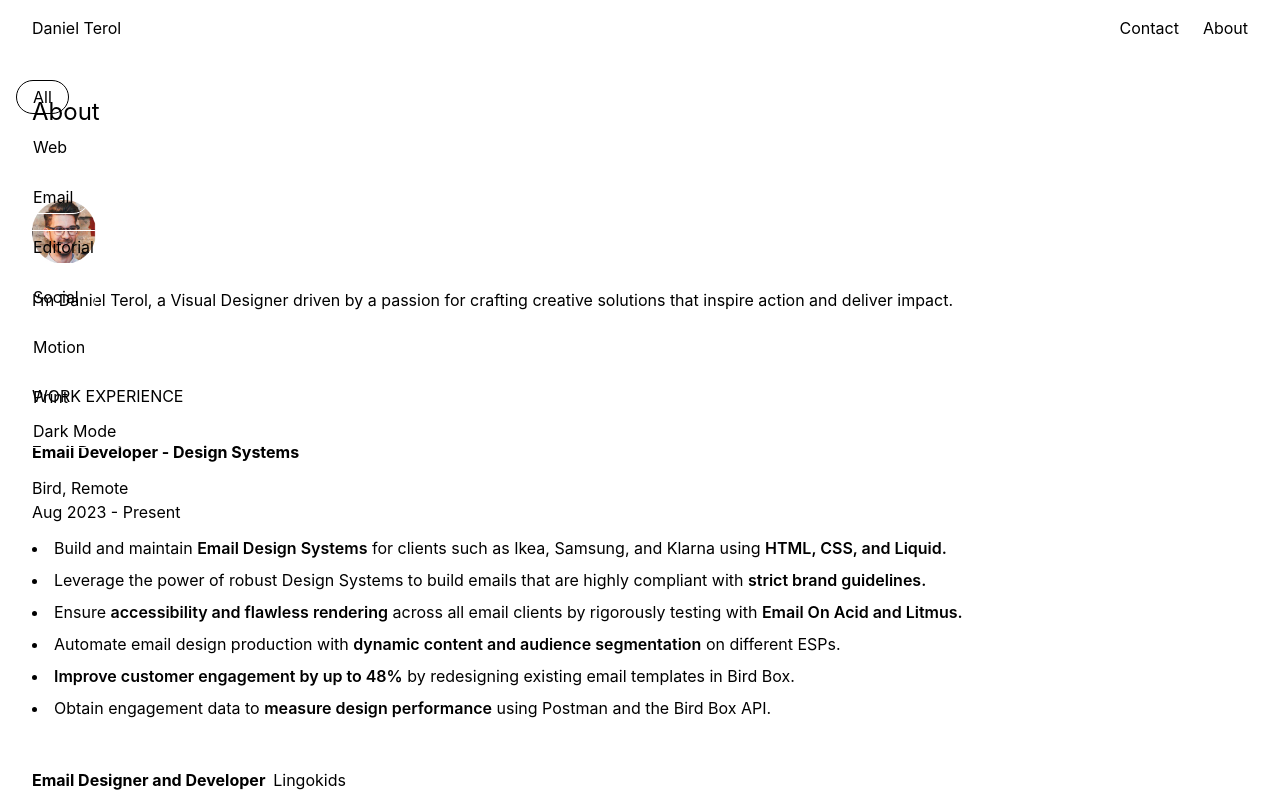
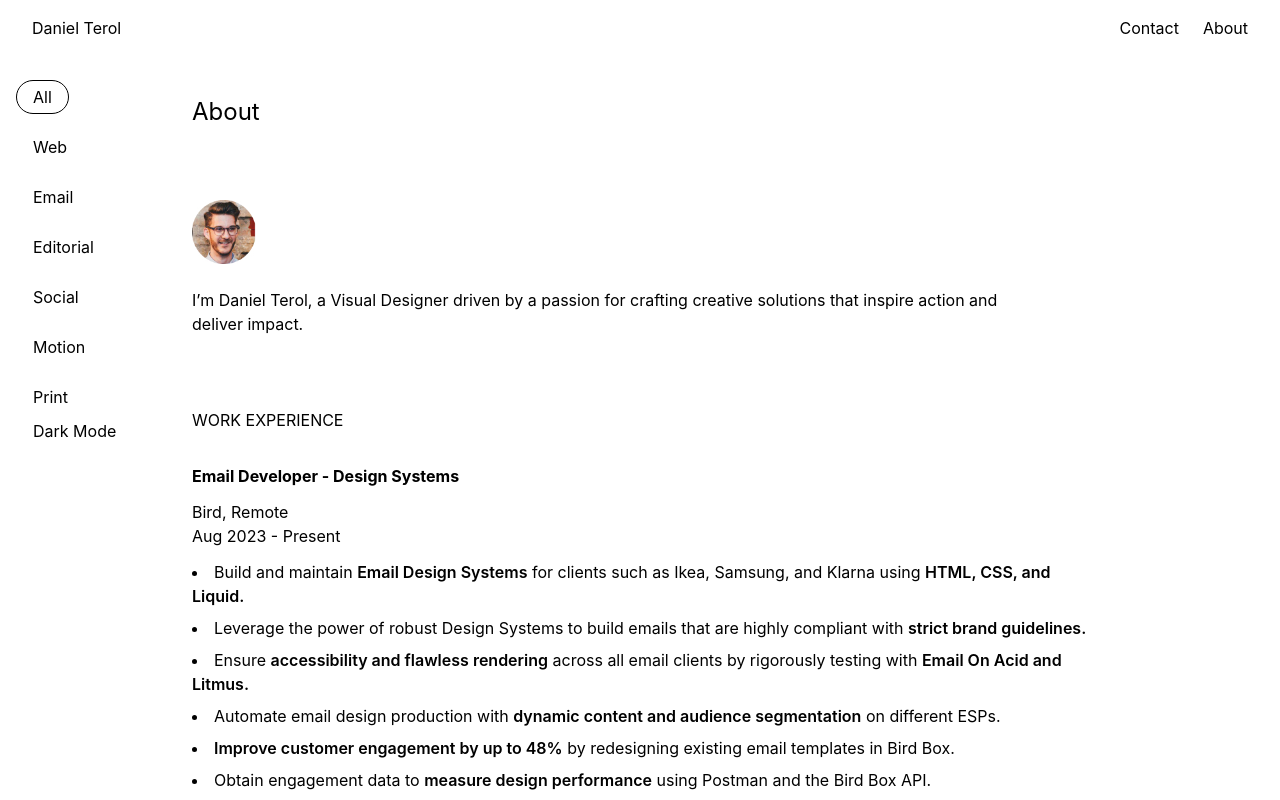
Before and after one commit to Detege/DtPortfolio2025, a React (Vite) app: page /about in a window 1280 px wide. Built offline with nearby package versions, Linux system fonts and the light colour scheme.

Commit message:
extract CV sections to a new component and partially fill out the cv. Improve UX of how entries expand and collapse

```diff
--- /dev/null
+++ b/src/components/ExperienceSection.tsx
@@ -0,0 +1,101 @@
+import { useState } from "react";
+
+type ExperienceSegment = {
+  text: string;
+  bold: boolean;
+};
+
+type ExperienceDetail = ExperienceSegment[];
+
+type Experience = {
+  id: number;
+  expandDefault: boolean;
+  section: string;
+  title: string;
+  company?: string;
+  location?: string;
+  period?: string;
+  details: ExperienceDetail[];
+};
+
+type ExperienceSectionProps = {
+  title: string;
+  experiences: Experience[];
+};
+
+export default function ExperienceSection({
+  title,
+  experiences,
+}: ExperienceSectionProps) {
+  const [expandedIds, setExpandedIds] = useState<number[]>(
+    experiences.filter((exp) => exp.expandDefault).map((exp) => exp.id)
+  );
+
+  function toggleExpand(id: number) {
+    setExpandedIds((prev) =>
+      prev.includes(id) ? prev.filter((item) => item !== id) : [...prev, id]
+    );
+  }
+
+  return (
+    <div className="space-y-8">
+      <h2 className="uppercase">{title}</h2>
+      {experiences.map((exp) => (
+        <div key={exp.id} className="space-y-3 pb-4">
+          {expandedIds.includes(exp.id) ? (
+            <div className="space-y-3">
+              <button
+                onClick={() => toggleExpand(exp.id)}
+                className="text-left w-full cursor-pointer hover:text-neutral-500"
+              >
+                <h3 className="font-bold">{exp.title}</h3>
+              </button>
+              <p>
+                {exp.company ? `${exp.company}` : ""}
+                {exp.location ? `, ${exp.location}` : ""}
+                <br />
+                {exp.period ? `${exp.period}` : ""}
+              </p>
+              <ul className="list-disc list-inside space-y-2">
+                {exp.details.map((sentence, index) => (
+                  <li key={index}>
+                    {sentence.map((segment, i) =>
+                      segment.bold ? (
+                        <strong key={i} className="font-semibold">
+                          {segment.text}
+                        </strong>
+                      ) : (
+                        <span key={i}>{segment.text}</span>
+                      )
+                    )}
+                  </li>
+                ))}
+              </ul>
+            </div>
+          ) : (
+            <div className="space-y-2">
+              <button
+                onClick={() => toggleExpand(exp.id)}
+                className="text-left w-full"
+              >
+                <h3 className="font-bold">
+                  {exp.title}
+
+                  <span className="font-normal pl-1">
+                    {exp.company ? `${exp.company}` : ""}
+                  </span>
+                </h3>
+              </button>
+              <button
+                onClick={() => toggleExpand(exp.id)}
+                className="underline text-sm cursor-pointer"
+              >
+                See {exp.section}
+              </button>
+            </div>
+          )}
+        </div>
+      ))}
+    </div>
+  );
+}
--- a/src/copy/Experiences.json
+++ b/src/copy/Experiences.json
@@ -1,6 +1,8 @@
 [
   {
     "id": 1,
+    "expandDefault": true,
+    "section": "experience",
     "title": "Email Developer - Design Systems",
     "company": "Bird",
     "location": "Remote",
@@ -40,6 +42,8 @@
   },
   {
     "id": 2,
+    "expandDefault": false,
+    "section": "experience",
     "title": "Email Designer and Developer",
     "company": "Lingokids",
     "location": "Freelance",
@@ -61,6 +65,8 @@
   },
   {
     "id": 3,
+    "expandDefault": false,
+    "section": "experience",
     "title": "Digital Designer",
     "company": "Atomic.ie",
     "location": "",
@@ -85,6 +91,8 @@
   },
   {
     "id": 4,
+    "expandDefault": false,
+    "section": "experience",
     "title": "Graphic Designer",
     "company": "Indeed.com",
     "location": "",
@@ -110,5 +118,172 @@
         { "text": " over a year.", "bold": false }
       ]
     ]
+  },
+  {
+    "id": 5,
+    "expandDefault": false,
+    "section": "experience",
+    "title": "Graphic Designer",
+    "company": "Indeed.com",
+    "location": "",
+    "period": "Feb 2017 - Feb 2021",
+    "details": [
+      [
+        { "text": "Work on cross-discipline design projects from ", "bold": false },
+        { "text": "direct mail to large format corporeal design", "bold": true },
+        { "text": " including ", "bold": false },
+        { "text": "social media", "bold": true },
+        { "text": " and ", "bold": false },
+        { "text": "online display static and animated", "bold": true },
+        { "text": " advertising pieces.", "bold": false }
+      ],
+      [
+        { "text": "Write JavaScript programs to ", "bold": false },
+        { "text": "automate production of marketing assets,", "bold": true },
+        { "text": " including print materials, digital PDFs and localisation of video advertising.", "bold": false }
+      ],
+      [
+        { "text": "Optimise social media campaign audiences and creative pieces ", "bold": false },
+        { "text": "reducing advertising spending by $1M", "bold": true },
+        { "text": " over a year.", "bold": false }
+      ]
+    ]
+  },
+  {
+    "id": 6,
+    "expandDefault": false,
+    "section": "experience",
+    "title": "Front-end Developer (Personal Project)",
+    "company": "Formula One Application",
+    "location": "",
+    "period": "May 2024 – Present",
+    "details": [
+      [
+        { "text": "Developed a web application using ", "bold": false },
+        { "text": "React and Tailwind CSS", "bold": true },
+        { "text": " to display live and historical data from the OpenF1 API.", "bold": false }
+      ],
+      [
+        { "text": "Implemented features to provide additional information tailored for hardcore Formula One fans, enhancing their race-watching experience.", "bold": false }
+      ],
+      [
+        { "text": "Focused on creating a ", "bold": false },
+        { "text": "responsive and intuitive user interface", "bold": true },
+        { "text": " to ensure seamless interaction across various devices.", "bold": false }
+      ],
+      [
+        { "text": "Utilised Git ", "bold": false },
+        { "text": "for version control,", "bold": true },
+        { "text": " facilitating collaborative development and code management.", "bold": false }
+      ]
+    ]
+  },
+  {
+    "id": 7,
+    "expandDefault": true,
+    "section": "education",
+    "title": "Web Development Online Courses",
+    "company": "",
+    "location": "",
+    "period": "2024",
+    "details": [
+      [
+        { "text": "React 18 Hands-On Tutorial", "bold": false }
+      ],
+      [
+        { "text": "IGit Ultimate Course", "bold": false }
+      ],
+      [
+        { "text": "Figma Plugin Development, Figma Learn, 2022", "bold": false }
+      ],
+      [
+        { "text": "HTML, CSS and Javascript, Mozilla Developer Network Guides and tutorials, 2021", "bold": false }
+      ]
+    ]
+  },
+  {
+    "id": 8,
+    "expandDefault": true,
+    "section": "education",
+    "title": "BA in Visual Communication and Graphic Design",
+    "company": "",
+    "location": "",
+    "period": "2009 – 2014",
+    "details": [
+      [
+        { "text": "TU Dublin, BA in Visual Communication (International Exchange)", "bold": false },
+        { "text": "2013 – 2014", "bold": true }
+      ],
+      [
+        { "text": "EASD Valencia, BA in Graphic Design", "bold": false },
+        { "text": "2009 – 2013", "bold": true }
+      ]
+       ]
+  },
+  {
+    "id": 9,
+    "expandDefault": true,
+    "section": "education",
+    "title": "FE in Advertising and Graphic Design",
+    "company": "",
+    "location": "",
+    "period": "2009 – 2013",
+    "details": [
+      [
+        { "text": "EASD Alicante", "bold": false }
+      ]
+       ]
+  },
+  {
+    "id": 10,
+    "expandDefault": true,
+    "section": "skills",
+    "title": "Design",
+    "company": "",
+    "location": "",
+    "period": "",
+    "details": [
+      [
+        { "text": "Prototyping", "bold": false }
+      ],
+      [
+        { "text": "Figma", "bold": false }
+      ],
+      [
+        { "text": "Framer", "bold": false }
+      ],
+      [
+        { "text": "Motion Graphics and Animation Design", "bold": false }
+      ],
+      [
+        { "text": "Adobe Creative Suite", "bold": false }
+      ]
+    ]
+  },
+  {
+    "id": 11,
+    "expandDefault": true,
+    "section": "skills",
+    "title": "Fron-End Dev.",
+    "company": "",
+    "location": "",
+    "period": "",
+    "details": [
+      [
+        { "text": "React", "bold": false }
+      ],
+      [
+        { "text": "HTML, CSS, HTML for Email", "bold": false }
+      ],
+      [
+        { "text": "Tailwind, Bootstrap, Chakra", "bold": false }
+      ],
+      [
+        { "text": "Shopify Liquid, Handlebars", "bold": false }
+      ],
+      [
+        { "text": "Git", "bold": false }
+      ]
+    ]
   }
 ]
--- a/src/pages/About.tsx
+++ b/src/pages/About.tsx
@@ -1,19 +1,10 @@
-import { useState } from "react";
 import experiences from "../copy/Experiences.json";
+import ExperienceSection from "../components/ExperienceSection";
 
 export default function About() {
-  const [expandedIds, setExpandedIds] = useState<number[]>([experiences[0].id]); // First item expanded by default
-
-  function toggleExpand(id: number) {
-    setExpandedIds((prev) =>
-      prev.includes(id) ? prev.filter((item) => item !== id) : [...prev, id]
-    ); // Add/remove id from array
-  }
-
   return (
-    <div className="flex flex-col space-y-18 text-left text-black dark:text-white">
+    <div className="flex flex-col max-w-4xl mx-auto space-y-18 text-left text-black dark:text-white">
       <h1 className="text-2xl">About</h1>
-
       <div className="space-y-6">
         <img src="/src/images/Avatar.jpg" className="size-16" />
         <p>
@@ -22,59 +13,20 @@ export default function About() {
         </p>
       </div>
 
-      <div className="space-y-8">
-        <h2 className="uppercase">Work Experience</h2>
+      <ExperienceSection
+        title="Work Experience"
+        experiences={experiences.filter((exp) => exp.section === "experience")}
+      />
 
-        {experiences.map((exp) => (
-          <div key={exp.id} className="space-y-3 pb-4">
-            {expandedIds.includes(exp.id) ? (
-              // Expanded view
-              <div className="space-y-3">
-                <button
-                  onClick={() => toggleExpand(exp.id)}
-                  className="text-left w-full cursor-pointer hover:text-neutral-500"
-                >
-                  <h3 className="font-bold">{exp.title}</h3>
-                </button>
-                <p>
-                  {exp.company}, {exp.location}
-                  <br />
-                  {exp.period}
-                </p>
-                <ul className="list-disc list-inside space-y-2">
-                  {exp.details.map((sentence, index) => (
-                    <li key={index}>
-                      {sentence.map((segment, i) =>
-                        segment.bold ? (
-                          <strong key={i} className="font-semibold">
-                            {segment.text}
-                          </strong>
-                        ) : (
-                          <span key={i}>{segment.text}</span>
-                        )
-                      )}
-                    </li>
-                  ))}
-                </ul>
-              </div>
-            ) : (
-              // Collapsed view
-              <div className="space-y-2">
-                <h3 className="font-bold">
-                  {exp.title}{" "}
-                  <span className="font-normal pl-1">{exp.company}</span>
-                </h3>
-                <button
-                  onClick={() => toggleExpand(exp.id)}
-                  className="underline text-sm"
-                >
-                  See experience
-                </button>
-              </div>
-            )}
-          </div>
-        ))}
-      </div>
+      <ExperienceSection
+        title="Education"
+        experiences={experiences.filter((exp) => exp.section === "education")}
+      />
+
+      <ExperienceSection
+        title="Skills"
+        experiences={experiences.filter((exp) => exp.section === "skills")}
+      />
     </div>
   );
 }
```
